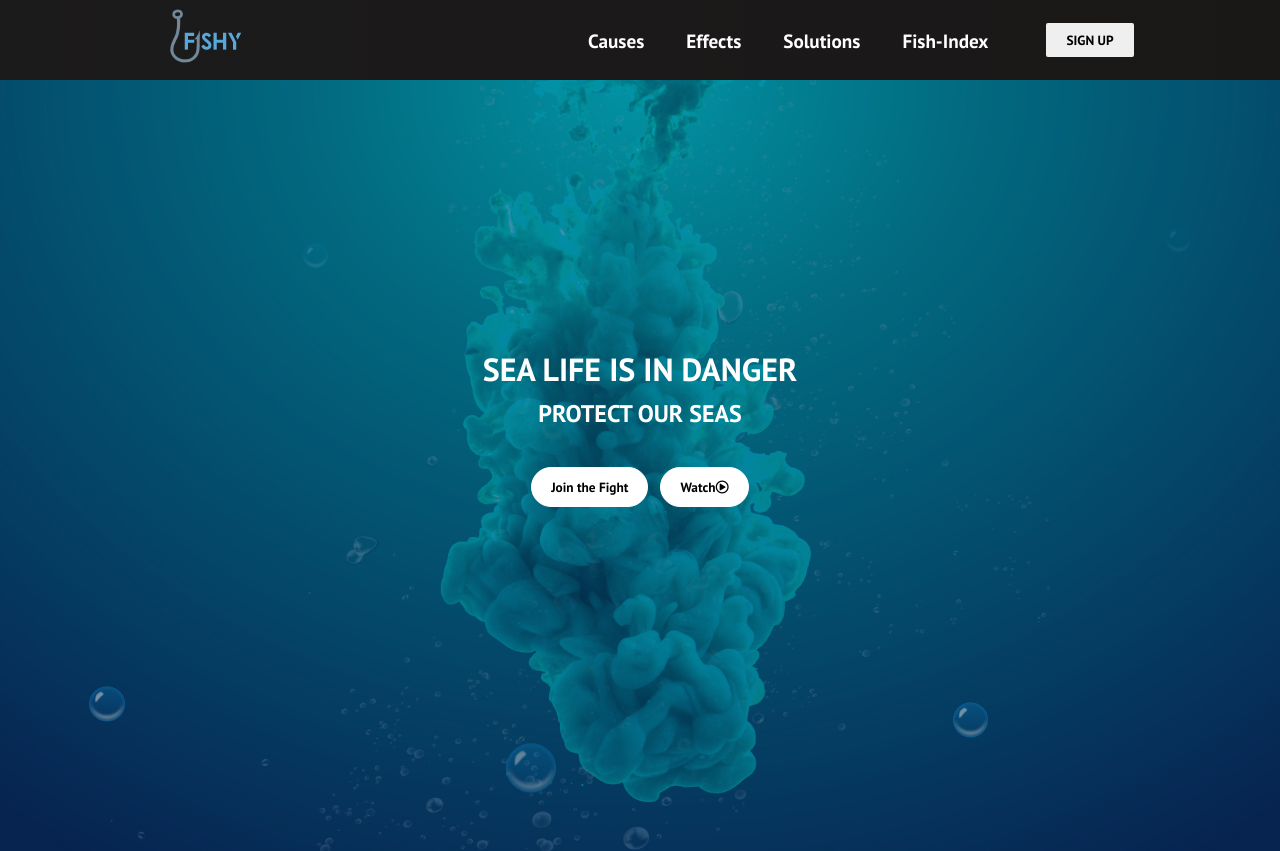
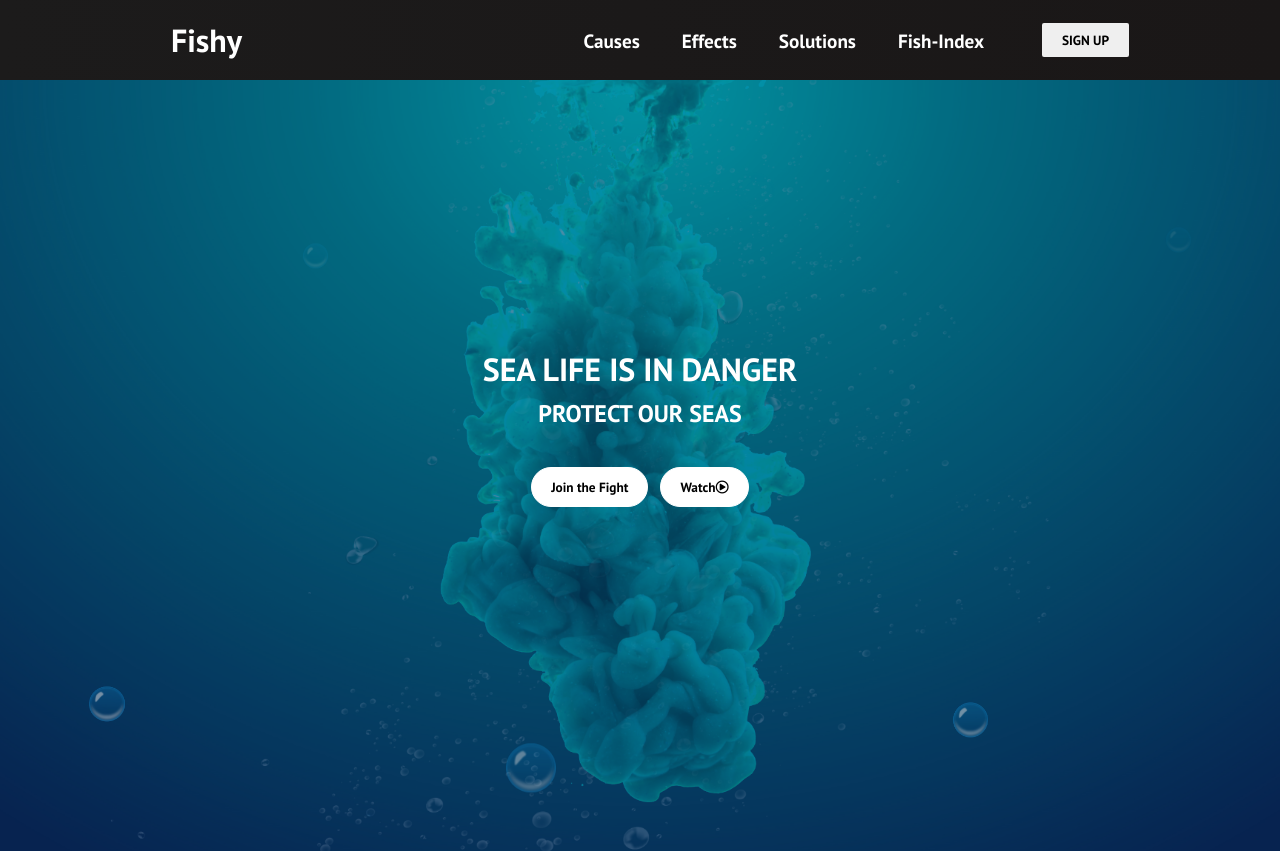
Before and after one commit to DPAUTH/Fishy, a React (Create React App) app: page / in a window 1280 px wide. Shown: the top 851 px of the page. Built offline with nearby package versions, Linux system fonts and the light colour scheme.

Commit message:
Minor logo fix

```diff
--- a/src/components/Navbar.js
+++ b/src/components/Navbar.js
@@ -34,15 +34,7 @@ function Navbar() {
         <div className="navbar-container">
           <Link to="/" className="navbar-logo" onClick={closeMobileMenu}>
           <div class='footer-logo'>
-                            <img
-                                src={fishylogoblue}
-                                alt="logo"
-                                style={{
-                                  width: 80,
-                                  height: 60
-
-                                }}
-                             />
+                    Fishy
                     </div>
           </Link>
 
```
